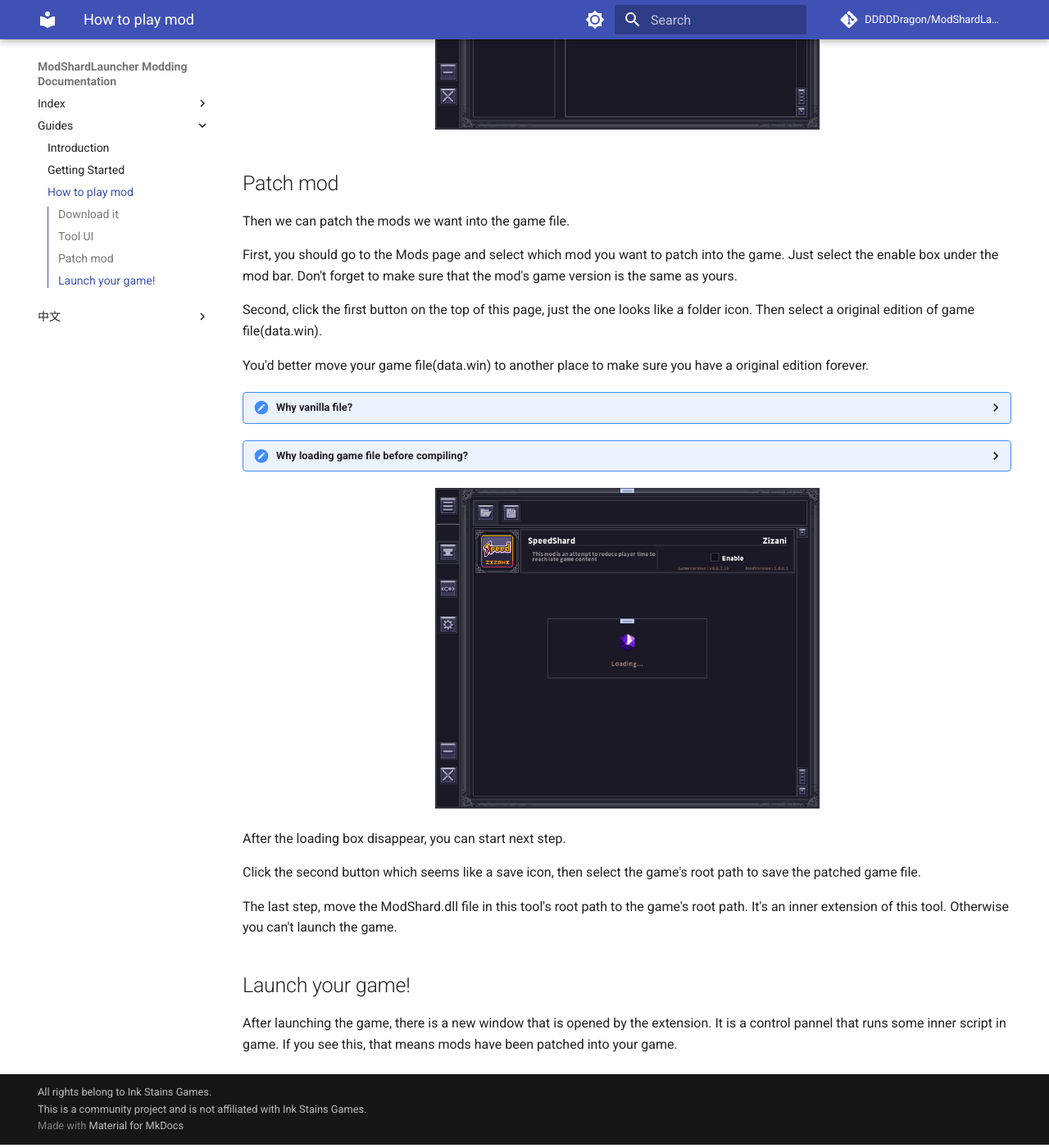
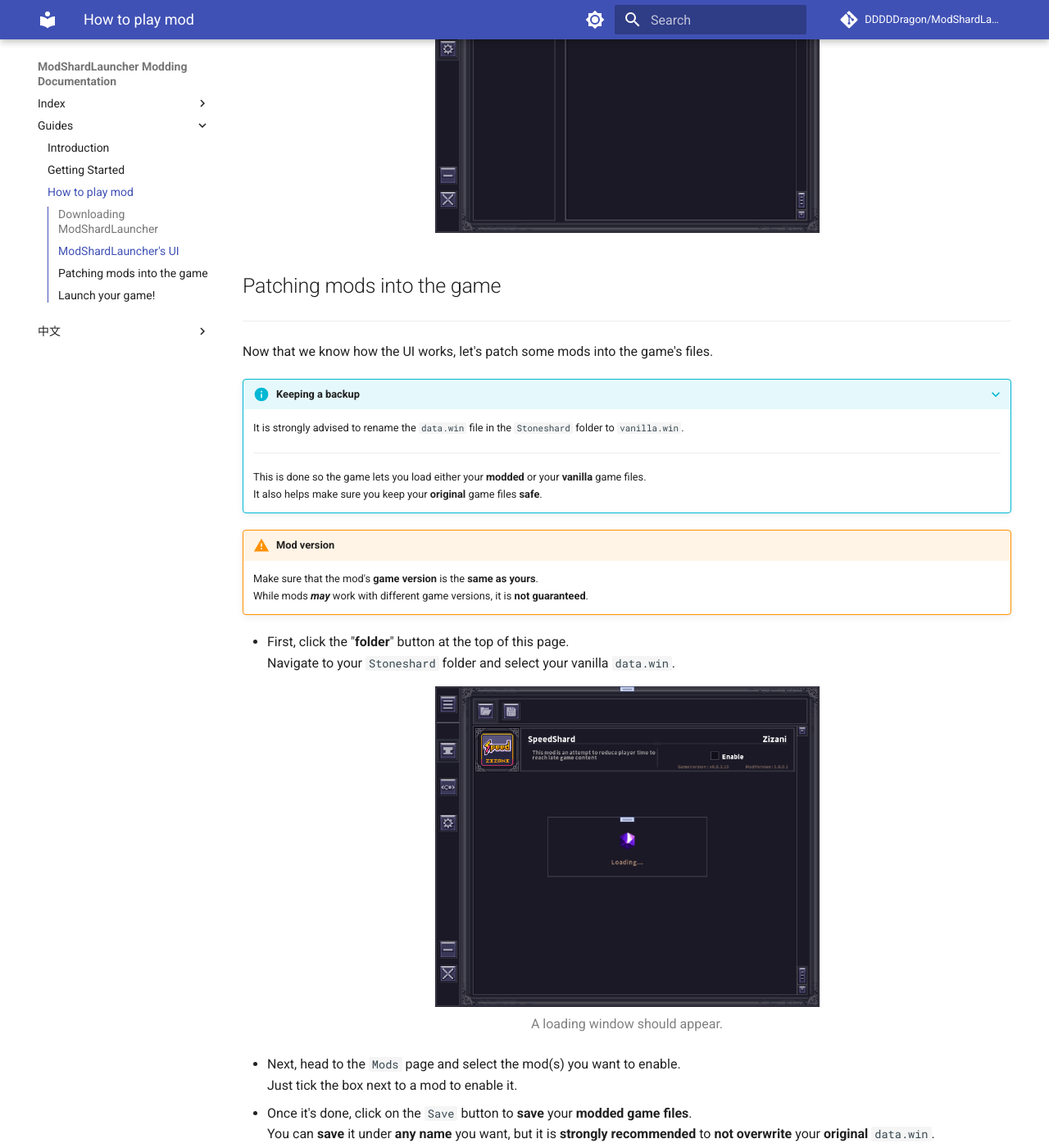
Before and after one commit to ModShardTeam/ModShardLauncher, an MkDocs documentation site: the page built from docs/guides/how-to-play-mod.md, in a window 1280 px wide and 1400 px high, scrolled down 2804 px. Shown: the whole window at 82% size. Built offline with MkDocs 1.6.1 and Material for MkDocs 9.7.7, drawn with Linux system fonts in a browser that asks for light colours; comment, search, counter and statistics services are not loaded; some of the changed text lies outside the part shown.

Commit message:
Slight improvements to the Documentation : how-to-play-mod.md

```diff
--- a/docs/guides/how-to-play-mod.md
+++ b/docs/guides/how-to-play-mod.md
@@ -1,69 +1,101 @@
-# So how can I play mod with this tool?
 
-[TOC]
 
-## Download it
+# So how can I install mods with this tool?
 
-You should download **ModShardLauncher** in the github page first.
-[Just here](https://github.com/DDDDDragon/ModShardLauncher/releases)
+!!! info "Rewrite needed"
+    This guide should be rewritten soon. <br>
+    It is still accurate, but it is not as clear as it could be.
 
-After you download it, you should run this tool once to load something.
+## Downloading ModShardLauncher
 
-If you run it successfully, you can find two new folders in this tool's path. They are Mods and ModSources.
+---
 
-Then let's have a look with the tool itself.
+First let's download [**ModShardLauncher**](https://github.com/DDDDDragon/ModShardLauncher/releases) on Github.
 
-## Tool UI
+Once downloaded, you should run it once to generate the required folders. <br>
+You should be able to see two new folders in ModShardLauncher's directory : `Mods` and `ModSources`.
+
+Now let's have a look at the tool itself.
+
+## ModShardLauncher's UI
+
+---
 
 <center><img src="../img/tool_UI.png" width=50%></center>
 
-First, I will introduce the buttons on the left side.
-
-The top one is the Menu Button, click this button can show what the other buttons mean, like this:
+First, let's introduce the buttons on the left side. <br> <br>
+The top one is the `Menu` button. <br>
+Clicking this button extends the panel to show the different pages' names :
 
 <center><img src="../img/tool_UI2.png" width=50%></center>
 
-Then the second button, Mods Button direct to a new page which can show you all the mods you have now, like this:
+The second button is the `Mods` button. <br>
+It opens a new page where you can see which mods you currently have installed :
 
 <center><img src="../img/tool_UI3.png" width=50%></center>
 <center style="color:Gray">
-the test version speed shard mod and i draw a icon for it
+Here's an exemple of this page with a loaded mod (here SpeedShard by Zizani)
 </center>
 
-The third button is ModSources Button, it shows all the sources code of mods for modders.
+The third button is the `ModSources` button. <br>
+There you can find the source code for mods you're making. <br>
+If you're a player, and not a modder, you can ignore this page as you won't need it.
 
 <center><img src="../img/tool_UI4.png" width=50%></center>
 
-And the last one is Settings Button, it directs to the settings page.
+And the last one is the `Settings` button. <br>
+It opens the settings page, where you can configure ModShardLauncher, and one day mods as well.
 
 <center><img src="../img/tool_UI5.png" width=50%></center>
 
-## Patch mod
+## Patching mods into the game
 
-Then we can patch the mods we want into the game file.
+---
 
-First, you should go to the Mods page and select which mod you want to patch into the game. Just select the enable box under the mod bar. Don't forget to make sure that the mod's game version is the same as yours.
+Now that we know how the UI works, let's patch some mods into the game's files.
 
-Second, click the first button on the top of this page, just the one looks like a folder icon. Then select a original edition of game file(data.win).
+???+ info "Keeping a backup"
+    It is strongly advised to rename the `data.win` file in the `Stoneshard` folder to `vanilla.win`.
 
-You'd better move your game file(data.win) to another place to make sure you have a original edition forever.
+    ---
 
-??? reason "Why vanilla file?"
+    This is done so the game lets you load either your **modded** or your **vanilla** game files. <br>
+    It also helps make sure you keep your **original** game files **safe**.
 
-    This tool works based on the names of objects in data.win file
+!!! warning "Mod version"
+    Make sure that the mod's **game version** is the **same as yours**. <br>
+    While mods ***may*** work with different game versions, it is **not guaranteed**.
 
-??? reason "Why loading game file before compiling?"
 
-    To access the right game virsion, and prevent the little chance of collapse if the game crashes when loading a different version.
+
+- First, click the "**folder**" button at the top of this page. <br>
+Navigate to your `Stoneshard` folder and select your vanilla `data.win`.
 
 <center><img src="../img/tool_UI6.png" width=50%></center>
+<center style="color:Gray">
+A loading window should appear.
+</center>
 
-After the loading box disappear, you can start next step.
+- Next, head to the `Mods` page and select the mod(s) you want to enable. <br>
+Just tick the box next to a mod to enable it. <br>
 
-Click the second button which seems like a save icon, then select the game's root path to save the patched game file.
 
-The last step, move the ModShard.dll file in this tool's root path to the game's root path. It's an inner extension of this tool. Otherwise you can't launch the game.
+- Once it's done, click on the ``Save`` button to **save** your **modded game files**. <br>
+    You can **save** it under **any name** you want, but it is **strongly recommended** to **not overwrite** your **original** `data.win`.
+
+
+- For the final step, move the `ModShard.dll` file to the `Stoneshard` folder. <br>
+
+!!! warning "ModShard.dll"
+    This file is **required** for the game to **load mods**. <br>
+    Trying to load a **modded data file** without it will cause the game to **crash**.
+
 
 ## Launch your game!
 
-After launching the game, there is a new window that is opened by the extension. It is a control pannel that runs some inner script in game. If you see this, that means mods have been patched into your game.
+---
+
+After launching the game, a new window should open alongside Stoneshard. <br>
+You can safely **ignore** this window, as it is only used as a **debugging tool** / **console**.
+
+Once you're in the game, you should be able to see the mod's changes. <br>
```
Also changed, not shown: 1 other file.
